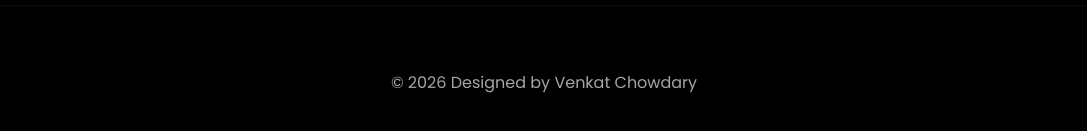
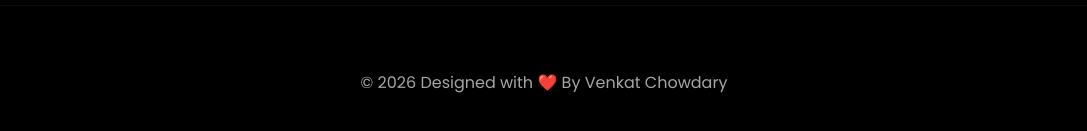
Before and after one commit to Venkat-gullapalli/Venkat, a React (Create React App) app: page / in a window 1280 px wide. Shown: the part 6561-6692 px from the top of the page, without its empty margins (96-1183 px from the left). Built offline with nearby package versions, Linux system fonts and the light colour scheme.

Commit message:
Update footer text to include a heart emoji

```diff
--- a/src/App.js
+++ b/src/App.js
@@ -192,7 +192,7 @@
         </section>
       </main>
 
-      <footer><p>© 2026 Designed by Venkat Chowdary</p></footer>
+      <footer><p>© 2026 Designed with ❤️ By Venkat Chowdary</p></footer>
     </div>
   );
 }
```
